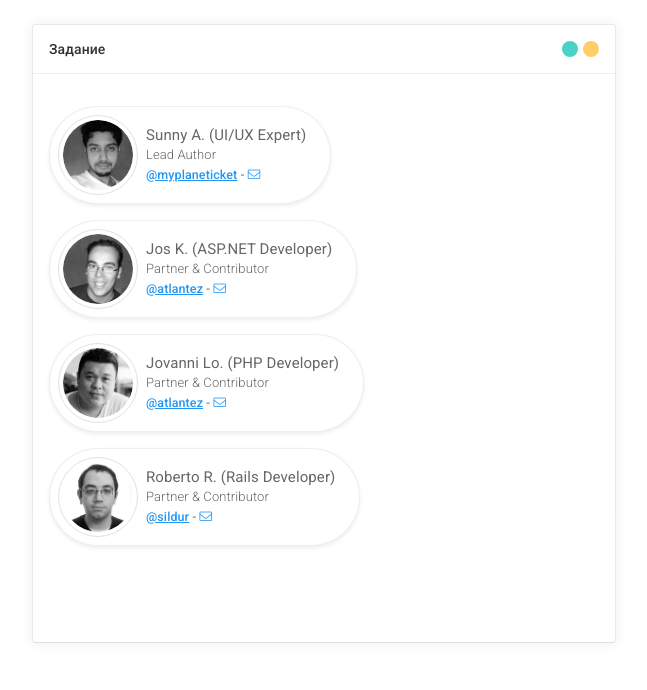
After one commit to ArbitrNavi/works.loc, a PHP site: page /task_5.php in a window 1280 px wide. The commit adds this page. Shown: the top 690 px of the page, without its empty margins (12-659 px from the left). Run offline with PHP 8.4, Linux system fonts and the light colour scheme.

Commit message:
Завершил 5 задание

```diff
--- /dev/null
+++ b/phpTasks/task_5.php
@@ -0,0 +1,107 @@
+<!DOCTYPE html>
+<html lang="en">
+<head>
+        <meta charset="utf-8">
+        <title>
+            Подготовительные задания к курсу
+        </title>
+        <meta name="description" content="Chartist.html">
+        <meta http-equiv="X-UA-Compatible" content="IE=edge">
+        <meta name="viewport" content="width=device-width, initial-scale=1, shrink-to-fit=no, user-scalable=no, minimal-ui">
+        <link id="vendorsbundle" rel="stylesheet" media="screen, print" href="css/vendors.bundle.css">
+        <link id="appbundle" rel="stylesheet" media="screen, print" href="css/app.bundle.css">
+        <link id="myskin" rel="stylesheet" media="screen, print" href="css/skins/skin-master.css">
+        <link rel="stylesheet" media="screen, print" href="css/statistics/chartist/chartist.css">
+        <link rel="stylesheet" media="screen, print" href="css/miscellaneous/lightgallery/lightgallery.bundle.css">
+        <link rel="stylesheet" media="screen, print" href="css/fa-solid.css">
+        <link rel="stylesheet" media="screen, print" href="css/fa-brands.css">
+        <link rel="stylesheet" media="screen, print" href="css/fa-regular.css">
+    </head>
+    <body class="mod-bg-1 mod-nav-link ">
+        <main id="js-page-content" role="main" class="page-content">
+            <div class="col-md-6">
+                <div id="panel-1" class="panel">
+                    <div class="panel-hdr">
+                        <h2>
+                            Задание
+                        </h2>
+                        <div class="panel-toolbar">
+                            <button class="btn btn-panel waves-effect waves-themed" data-action="panel-collapse" data-toggle="tooltip" data-offset="0,10" data-original-title="Collapse"></button>
+                            <button class="btn btn-panel waves-effect waves-themed" data-action="panel-fullscreen" data-toggle="tooltip" data-offset="0,10" data-original-title="Fullscreen"></button>
+                        </div>
+                    </div>
+                    <div class="panel-container show">
+                    <?php
+                                $user_data = [
+                                    [
+                                        "avatar" => "img/demo/authors/sunny.png",
+                                        "name" => "Sunny A",
+                                        "stack" => "UI/UX Expert",
+                                        "whoIs" => "Lead Author",
+                                        "social" => "https://twitter.com/@myplaneticket",
+                                        "social_title" => "@myplaneticket",
+                                    ],
+                                    [
+                                        "avatar" => "img/demo/authors/josh.png",
+                                        "name" => "Jos K",
+                                        "stack" => "ASP.NET Developer",
+                                        "whoIs" => "Partner &amp; Contributor",
+                                        "social" => "https://twitter.com/@atlantez",
+                                        "social_title" => "@atlantez",
+                                    ],
+                                    [
+                                        "avatar" => "img/demo/authors/jovanni.png",
+                                        "name" => "Jovanni Lo",
+                                        "stack" => "PHP Developer",
+                                        "whoIs" => "Partner &amp; Contributor",
+                                        "social" => "https://twitter.com/@atlantez",
+                                        "social_title" => "@atlantez",
+                                    ],
+                                    [
+                                        "avatar" => "img/demo/authors/roberto.png",
+                                        "name" => "Roberto R",
+                                        "stack" => "Rails Developer",
+                                        "whoIs" => "Partner &amp; Contributor",
+                                        "social" => "https://twitter.com/@sildur",
+                                        "social_title" => "@sildur",
+                                    ],
+                                ]
+                            ?>
+                        <div class="panel-content">
+                                <?php
+                                    foreach($user_data as $data){
+                                    ?>
+                                    <div class="d-flex flex-wrap demo demo-h-spacing mt-3 mb-3">
+                                    <div class="rounded-pill bg-white shadow-sm p-2 border-faded mr-3 d-flex flex-row align-items-center justify-content-center flex-shrink-0">
+                                    <img src="<?php echo $data["avatar"]; ?>" alt="<?php echo $data["name"]; ?>" class="img-thumbnail img-responsive rounded-circle" style="width:5rem; height: 5rem;">
+                                    <div class="ml-2 mr-3">
+                                        <h5 class="m-0">
+                                            <?php echo $data["name"] ?>. (<?php echo $data["stack"] ?>)
+                                            <small class="m-0 fw-300">
+                                                <?php echo $data["whoIs"] ?>
+                                            </small>
+                                        </h5>
+                                    <a href="<?php echo $data["social"] ?>" class="text-info fs-sm" target="_blank"><?php echo $data["social_title"] ?></a> - <a href="https://wrapbootstrap.com/user/myorange" class="text-info fs-sm" target="_blank" title="Contact Sunny"><i class="fal fa-envelope"></i></a>
+                                    </div>
+                                    </div>
+                                    <?php
+                                    }
+                                ?>
+                        </div>
+                        </div>
+                    </div>
+                </div>
+            </div>
+        </main>
+
+
+        <script src="js/vendors.bundle.js"></script>
+        <script src="js/app.bundle.js"></script>
+        <script>
+            // default list filter
+            initApp.listFilter($('#js_default_list'), $('#js_default_list_filter'));
+            // custom response message
+            initApp.listFilter($('#js-list-msg'), $('#js-list-msg-filter'));
+        </script>
+    </body>
+</html>
```
Also changed, not shown: phpTasks/task_3.php (+0 -10 lines), phpTasks/task_6.html (renamed from phpTasks/task_5.html, +3 -7 lines).
